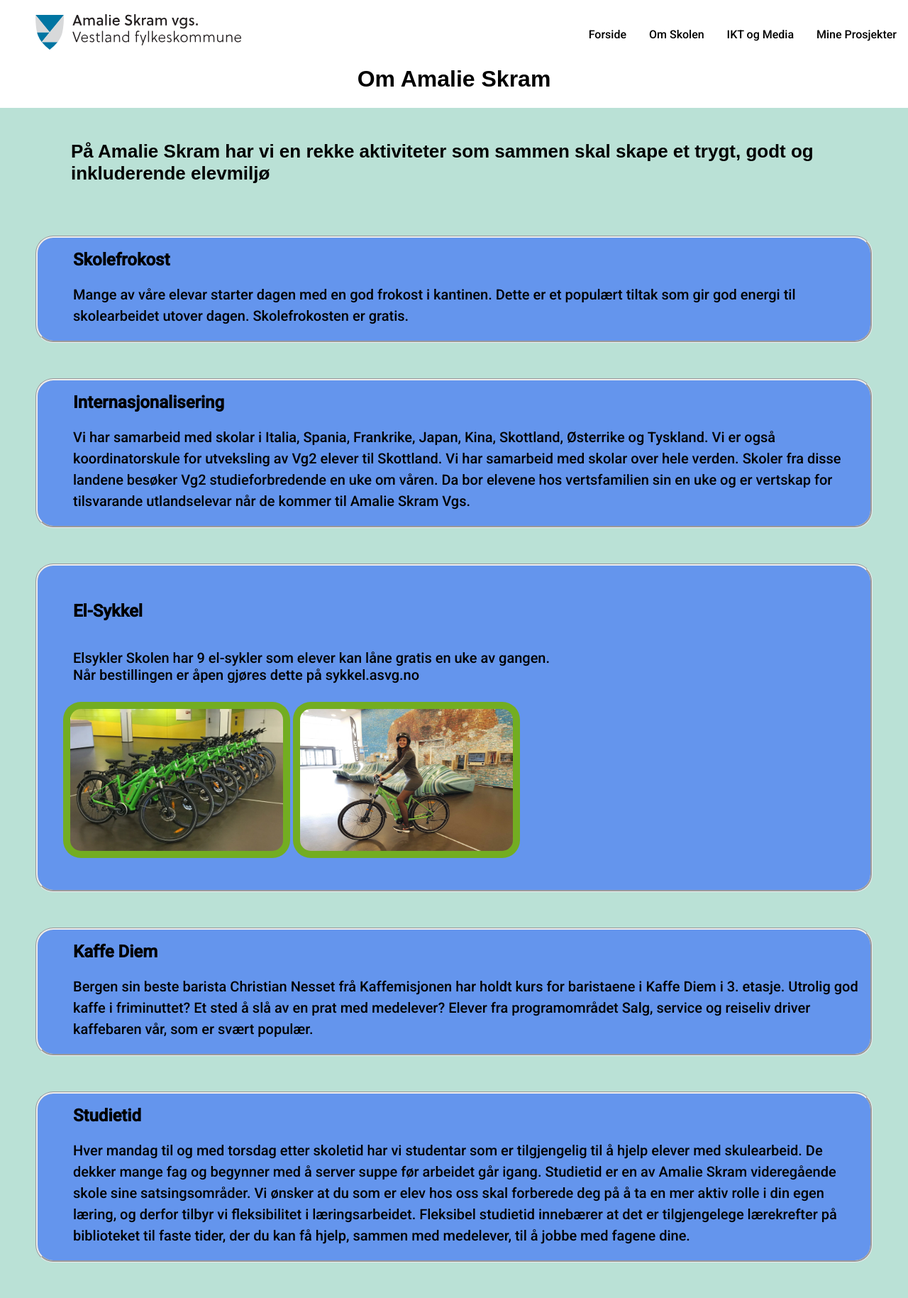
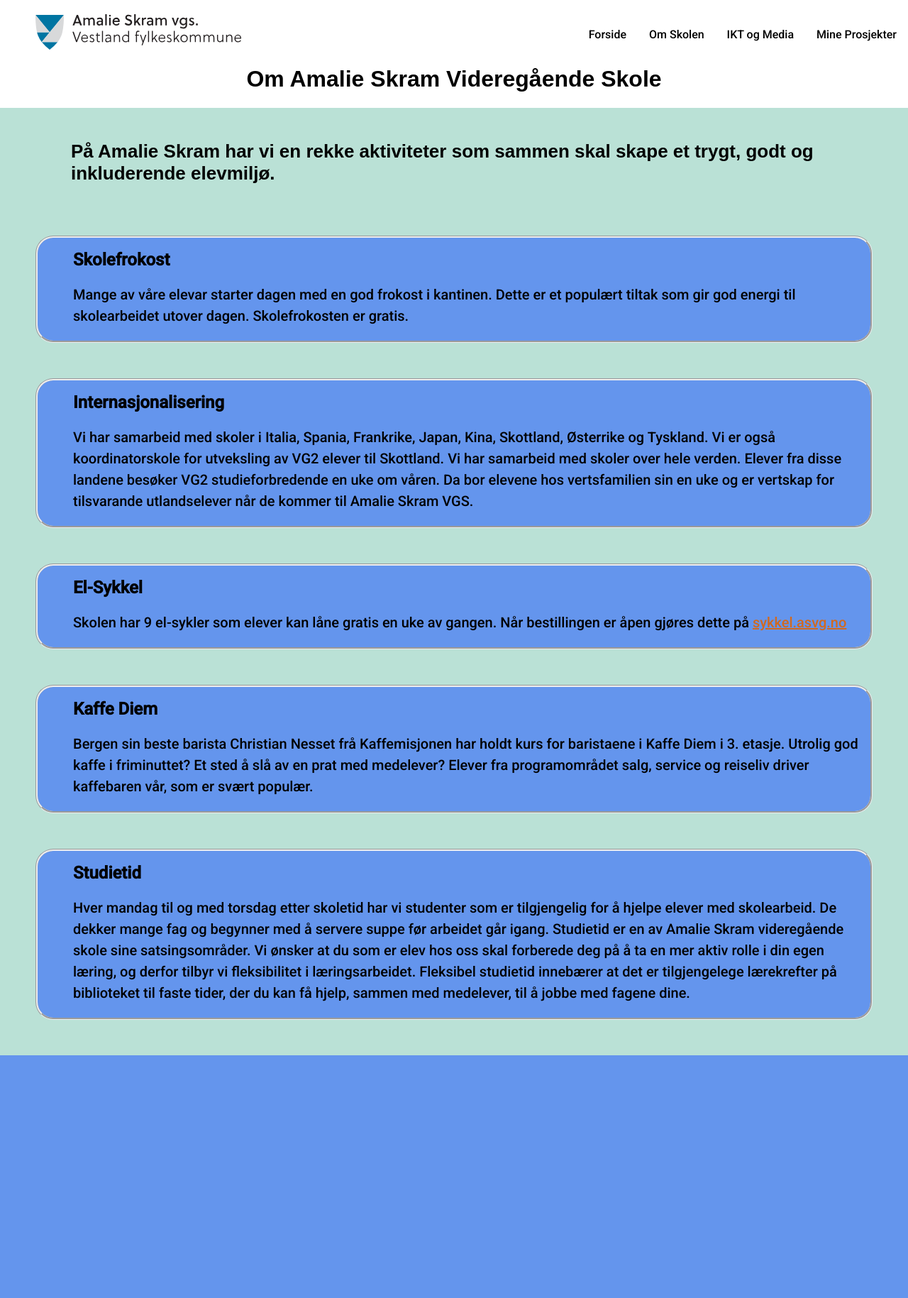
Before and after one commit to JoeBamaVEVO/IM-Linje-Nettside, a PHP site: page /HTML/Om_Skole.php in a window 1280 px wide. Shown: the whole page at 71% size. After the commit the page ends 1487 px from the top, so only its background shows below. Run offline with PHP 8.4, Linux system fonts and the light colour scheme.

Commit message:
commit-4

```diff
--- a/CSS/style.css
+++ b/CSS/style.css
@@ -74,7 +74,7 @@
   min-width: 436px;
   border-style: groove;
   border-radius: 25px;
-  background-color: #dcecf2;
+  background-color: cornflowerblue;
   color: rgb(0, 0, 0);
   padding: 16px;
   font-size: 26px;
@@ -91,7 +91,7 @@
 .Dropdown-Content {
   display: none;
   position: absolute;
-  background-color: #f1f1f1;
+  background-color: cornflowerblue;
   min-width: 420px;
   box-shadow: 0px 8px 16px 0px rgba(0, 0, 0, 0.2);
   z-index: 1;
@@ -104,9 +104,9 @@
   text-decoration: none;
   display: block;
 }
-.Dropdown-Content a:hover {background-color: #dcecf2; border-style: none; border-radius: 25px;}
+.Dropdown-Content a:hover {background-color: rgb(42, 89, 175); border-style: none; border-radius: 25px;}
 .DropDown:hover .Dropdown-Content {display: block;}
-.DropDown:hover .dropbtn {background-color: #9ea2a3;}
+.DropDown:hover .dropbtn {background-color: rgb(61, 111, 204)}
 
 
 /*SSP*/
@@ -141,7 +141,7 @@
 }
 
 
-.Elbilde{
+/*.Elbilde{
     margin-top: 114px;
     margin-left: 36px;
     display: flex;
@@ -171,7 +171,7 @@
   border-radius: 25px;
   background: #73AD21;
   padding: 10px;
-}
+} */
 
 .AvsnittTyp2{
   margin-top: 50px;
@@ -192,6 +192,19 @@
 }
 
 /* Universell Style */
+
+/* Hide scrollbar for google, opera osv.*/
+body::-webkit-scrollbar {
+  display: none;
+}
+
+/* Hide scrollbar for IE, Edge and Firefox */
+body {
+  -ms-overflow-style: none;  /* IE and Edge */
+  scrollbar-width: none;  /* Firefox */  /*Dette funker ikke vetsje hvorfor */
+}
+
+
 
 .HeadContainer h1{
   font-family: 'Roboto:500', sans-serif;
@@ -215,6 +228,10 @@
   border-style: groove;
   border-radius: 25px;
   margin-top: 50px;
+}
+
+.AvsnittTyp1 a:link{
+  color: chocolate;
 }
 
 .ContainerTOP{
--- a/HTML/IKT.php
+++ b/HTML/IKT.php
@@ -10,7 +10,7 @@
     <div class="HvaErIKT">
         <div class="AvsnittTyp1 ">
             <h2>Hva er IKT og Medie linjen?</h2>
-            <p>Om du velger denne linjen vil du kunne lære om programmering og teknologi, samt at du lærer om bildeoppsett og generel medieproduksjon, enten gjennom film, bilde, blog eller avis/blad </p>
+            <p>Om du velger denne linjen vil du kunne lære om programmering og teknologi, samt at du lærer om bildeoppsett og generel medieproduksjon, enten gjennom film, bilde, blog eller avis/blad. </p>
         </div>
     </div>
         <div class="fag">
@@ -20,11 +20,11 @@
             </div>
             <div class="AvsnittTyp1 ">
                 <h2>Teknologiforståelse</h2>
-                <p>I teknologiforståelse vil du lære om teknologien vi bruker i hverdagen, teknologi som Internett og Datamaskiner, både lokale og globale nettverk, protokoller som TCP/IP, SMTP, og mange andre stilige konsepter!</p>
+                <p>I teknologiforståelse vil du lære om teknologien vi bruker i hverdagen, teknologi som internett og datamaskiner, lokale og globale datanettverk, protokoller som TCP/IP, SMTP, og mange andre konsepter.</p>
             </div>
             <div class="AvsnittTyp1 ">
                 <h2>Produksjon og Historiefortelling</h2>
-                <p>I Produksjon og Historiefortelling vil man lære å produsere og kommunisere innhold innenfor ulike sjangre tilpasset visuelle og auditive medier, du vil lære hvordan å ta i bruk både bilde og film kamera, velge ut og bruke virkemidler, typografi og layout som passer til ulike budskap og reflektere over effekten disse har på budskapet</p>
+                <p>I Produksjon og Historiefortelling vil man lære å produsere og kommunisere innhold innenfor ulike sjangre tilpasset visuelle og auditive medier. Du vil lære hvordan å ta i bruk både bilde og film kamera, velge ut og bruke virkemidler, typografi og layout som passer til ulike budskap og reflektere over effekten disse har på budskapet</p>
             </div>
         </div>
 </div>
--- a/HTML/Om_Skole.php
+++ b/HTML/Om_Skole.php
@@ -3,49 +3,49 @@
 ?>
     </div>
     <div class="HeadContainer">
-        <h1>Om Amalie Skram</h1>
+        <h1>Om Amalie Skram Videregående Skole</h1>
     </div>
 
 
     <div class="Innhold2">
-        <h2 class="innleding">På Amalie Skram har vi en rekke aktiviteter som sammen skal skape et trygt, godt og inkluderende elevmiljø</h2>
+        <h2 class="innleding">På Amalie Skram har vi en rekke aktiviteter som sammen skal skape et trygt, godt og inkluderende elevmiljø.</h2>
         <div class="AvsnittTyp1">
             <h2>Skolefrokost</h2>
             <p>Mange av våre elevar starter dagen med en god frokost i kantinen. Dette er et populært tiltak som gir god energi til skolearbeidet utover dagen. Skolefrokosten er gratis.</p>
         </div>
         <div class="AvsnittTyp1">
             <h2>Internasjonalisering</h2>
-            <p>Vi har samarbeid med skolar i Italia, Spania, Frankrike, Japan, Kina, Skottland, Østerrike og Tyskland. Vi er også koordinatorskule for utveksling av Vg2 elever til Skottland.
-                Vi har samarbeid med skolar over hele verden. Skoler fra disse landene besøker Vg2 studieforbredende en uke om våren.
-                Da bor elevene hos vertsfamilien sin en uke og er vertskap for tilsvarande utlandselevar når de kommer til Amalie Skram Vgs.</p>
+            <p>Vi har samarbeid med skoler i Italia, Spania, Frankrike, Japan, Kina, Skottland, Østerrike og Tyskland. Vi er også koordinatorskole for utveksling av VG2 elever til Skottland.
+                Vi har samarbeid med skoler over hele verden. Elever fra disse landene besøker VG2 studieforbredende en uke om våren.
+                Da bor elevene hos vertsfamilien sin en uke og er vertskap for tilsvarande utlandselever når de kommer til Amalie Skram VGS.</p>
         </div>
 
-        <div class="AvsnittTyp2">
+        <div class="AvsnittTyp1">
             <h2>El-Sykkel</h2>
-            <p>Elsykler Skolen har 9 el-sykler som elever kan låne gratis en uke av gangen.
-            <br> Når bestillingen er åpen gjøres dette på sykkel.asvg.no</p>
-            <div class="Elbilde">
+            <p>Skolen har 9 el-sykler som elever kan låne gratis en uke av gangen. Når bestillingen er åpen gjøres dette på <a href="http://sykkel.asvg.no">sykkel.asvg.no</a> </p>
+            <!--<div class="Elbilde">
                 <img class="El-Sykkel"  src="/Bilder/Sykkel.jpeg" alt="El-Sykkel">
                 &nbsp;
                 <img class="El-Sykkel2" src="/Bilder/elsykkel 2.jpg" alt="El-Sykkel2">
             </div>
 
-            <!--<img class="El-Sykkel3" src="https://via.placeholder.com/150" alt="">-->
+            <img class="El-Sykkel3" src="https://via.placeholder.com/150" alt="">-->
 
         </div>
 
         <div class="AvsnittTyp1">
             <h2>Kaffe Diem</h2>
-            <p>Bergen sin beste barista Christian Nesset frå Kaffemisjonen har holdt kurs for baristaene i Kaffe Diem i 3. etasje. Utrolig god kaffe i friminuttet? Et sted å slå av en prat med medelever? Elever fra programområdet Salg, service og reiseliv driver kaffebaren vår, som er svært populær.</p>
+            <p>Bergen sin beste barista Christian Nesset frå Kaffemisjonen har holdt kurs for baristaene i Kaffe Diem i 3. etasje. Utrolig god kaffe i friminuttet? Et sted å slå av en prat med medelever? Elever fra programområdet salg, service og reiseliv driver kaffebaren vår, som er svært populær.</p>
         </div>
 
         <div class="AvsnittTyp1">
             <h2>Studietid</h2>
-            <p>Hver mandag til og med torsdag etter skoletid har vi studentar som er tilgjengelig til å hjelp elever med skulearbeid.
-                De dekker mange fag og begynner med å server suppe før arbeidet går igang. Studietid er en av Amalie Skram videregående skole sine satsingsområder.
+            <p>Hver mandag til og med torsdag etter skoletid har vi studenter som er tilgjengelig for å hjelpe elever med skolearbeid.
+                De dekker mange fag og begynner med å servere suppe før arbeidet går igang. Studietid er en av Amalie Skram videregående skole sine satsingsområder.
                 Vi ønsker at du som er elev hos oss skal forberede deg på å ta en mer aktiv rolle i din egen læring, og derfor tilbyr vi fleksibilitet i læringsarbeidet.
                 Fleksibel studietid innebærer at det er tilgjengelege lærekrefter på biblioteket til faste tider, der du kan få hjelp,
-                sammen med medelever, til å jobbe med fagene dine.</p>
+                sammen med medelever, til å jobbe med fagene dine.
+            </p>
         </div>
     </div>
 
--- a/HTML/Prosjekter.php
+++ b/HTML/Prosjekter.php
@@ -5,7 +5,7 @@
         <h1 class="MPOverskrift">Mine Prosjekter</h1>
     </div>
     <div class="ProsjektInnhold">
-        <h2>Her finner du mine prosjekter i de forskjellige fagene som vi har her på IM linjen på Amalie Skram</h2>
+        <h2>Her finner du mine prosjekter i de forskjellige fagene som vi har her på IM linjen på Amalie Skram.</h2>
         <div class="menus">
             <div class="DropDown">
                 <button class="dropbtn">Konseptutvikling og Programmering</button>
```
Also changed, not shown: HTML/SSP.php (+5 -3 lines).
